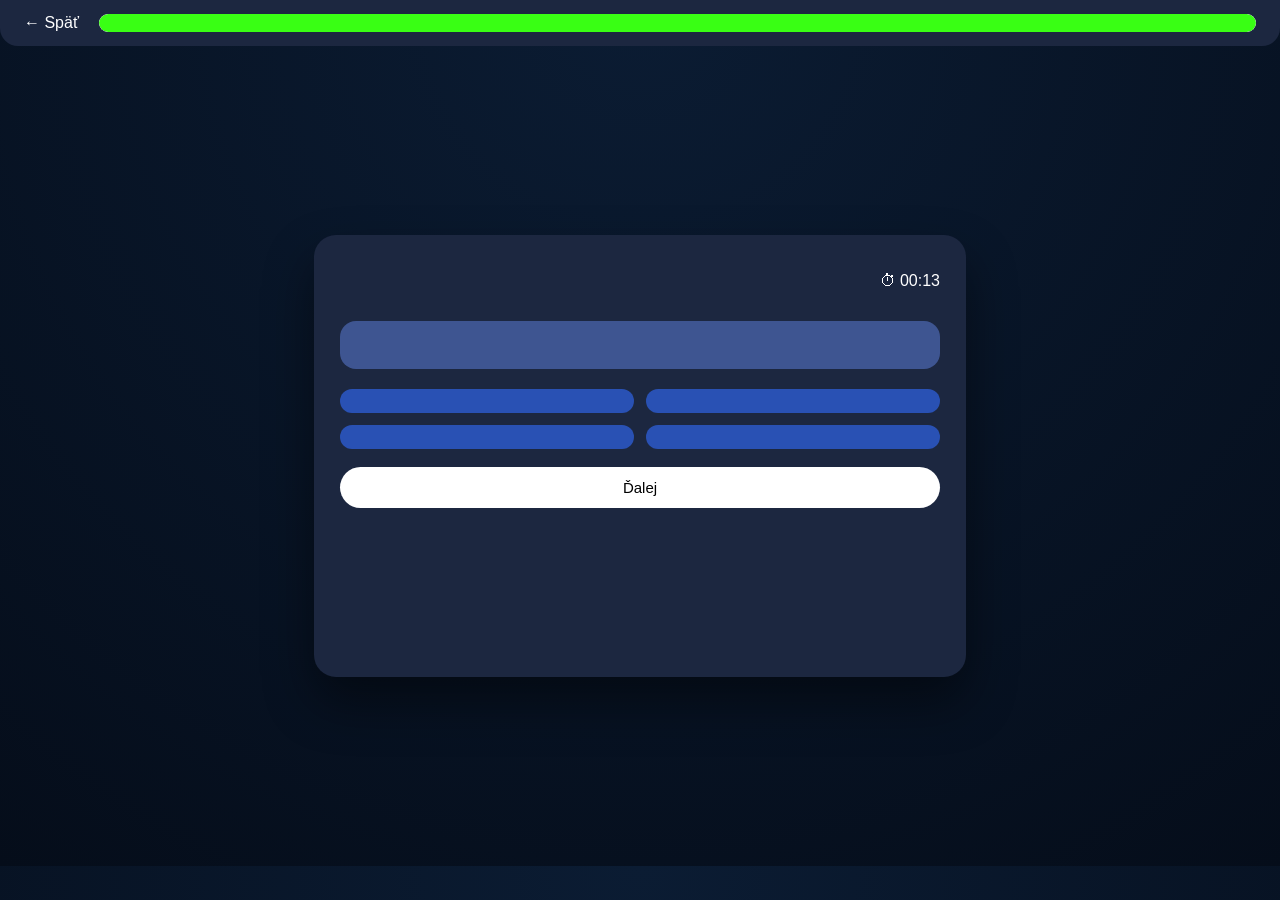
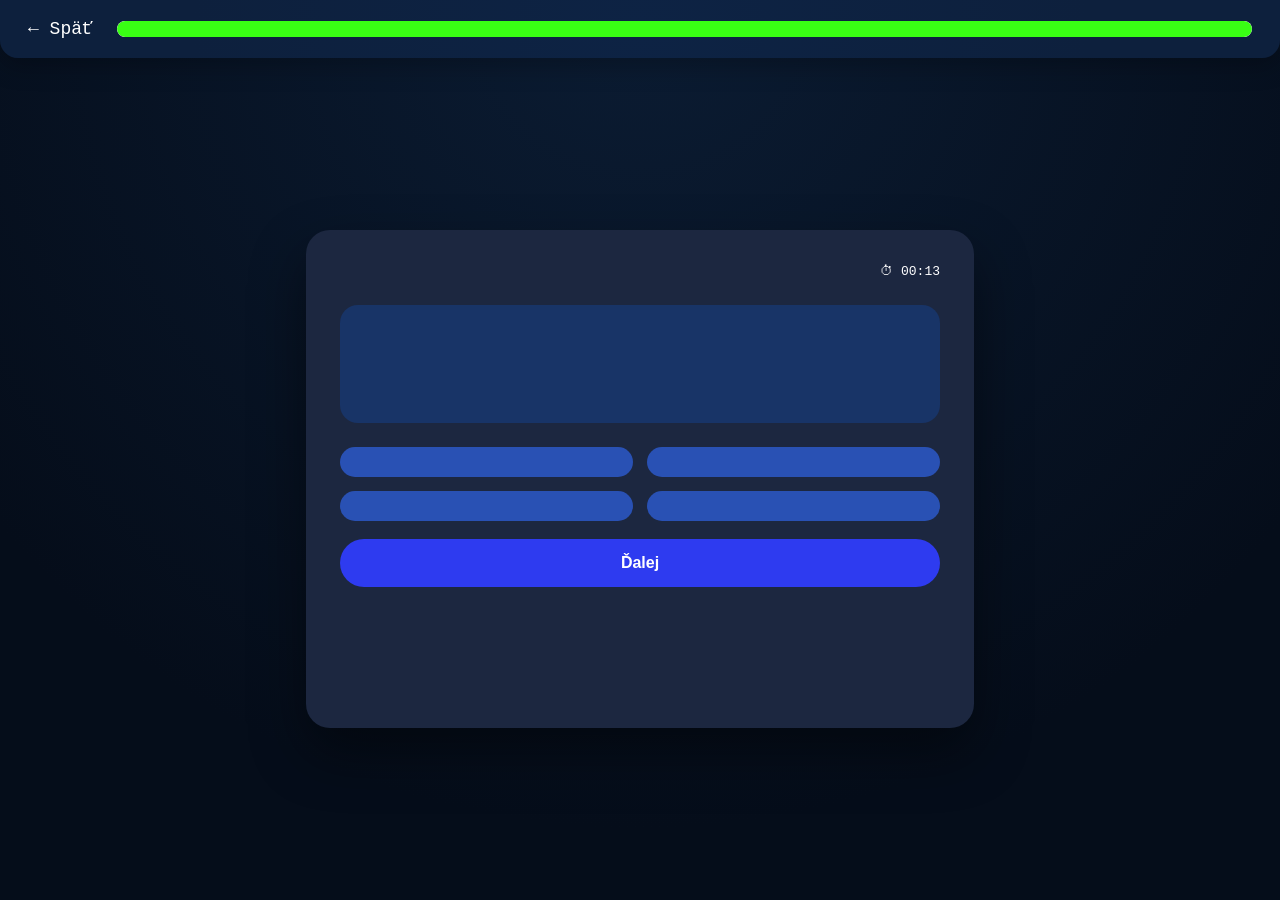

fixing the theory and quiz sections

--- a/quiz/quiz.css
+++ b/quiz/quiz.css
@@ -1,30 +1,39 @@
 /* BASE */
 body {
     margin: 0;
-    font-family: Arial, sans-serif;
-    background: radial-gradient(circle at top, #0b1c33, #050d1a);
+    font-family: monospace;
+    background: radial-gradient(circle at top, #0b1c33, #050d1a 75%);
+    color: white;
 }
 
 /* TOP BAR */
 .top-bar {
-    background: #1c2740;
-    padding: 14px 24px;
+    height: 58px;
+    padding: 0 28px;
+    background: radial-gradient(circle at center, #0d2344 0%, #0d203d 70%);
     display: flex;
     align-items: center;
-    gap: 20px;
+    gap: 24px;
+    box-shadow: 0 8px 24px rgba(0, 0, 0, 0.25);
     border-radius: 0 0 18px 18px;
 }
 
 .back-btn {
+
     color: white;
     text-decoration: none;
-    font-weight: 500;
+    font-size: 18px;
+
+    white-space: nowrap;
+
+
 }
 
+/* PROGRESS */
 .progress-bar {
     flex: 1;
-    background: white;
-    height: 18px;
+    background: #f8fafc;
+    height: 16px;
     border-radius: 999px;
     overflow: hidden;
 }
@@ -33,25 +42,27 @@ body {
     height: 100%;
     background: #39ff14;
     border-radius: 999px;
+    transition: width 0.3s ease;
 }
 
 /* CENTERING */
 .quiz-wrapper {
+    min-height: calc(100vh - 58px);
     display: flex;
     justify-content: center;
     align-items: center;
-    height: calc(100vh - 80px);
+    padding: 48px 40px;
+    box-sizing: border-box;
 }
 
 /* CARD */
 .quiz-card {
     width: 600px;
-    height: auto;
-    min-height: 390px;
+    min-height: 430px;
     background: #1c2740;
-    border-radius: 22px;
-    padding: 26px;
-    box-shadow: 0 25px 50px rgba(0,0,0,0.45);
+    border-radius: 24px;
+    padding: 34px;
+    box-shadow: 0 25px 55px rgba(0, 0, 0, 0.45);
     color: white;
 }
 
@@ -60,62 +71,60 @@ body {
     display: flex;
     justify-content: space-between;
     align-items: center;
+    margin-bottom: 26px;
 }
 
+.quiz-header h1,
+.quiz-header h2 {
+    margin: 0;
+    font-size: 28px;
+    line-height: 1.2;
+}
 
 /* QUESTION */
 .question-box {
-    background: #3e5591;
-    line-height: 1.5;
-    border-radius: 16px;
-    padding: 16px;
-    margin: 20px 0;
+    background: #183467;
+    line-height: 1.6;
+    border-radius: 18px;
+    padding: 24px 60px 24px 24px;
+    margin-bottom: 24px;
     position: relative;
+    min-height: 70px;
+    display: flex;
+    align-items: center;
 }
 
-.counter {
-    position: absolute;
-    top: 10px;
-    right: 14px;
-    font-size: 13px;
-    opacity: 0.9;
+.question-box p {
+    margin: 0;
+    font-size: 18px;
 }
+
 
 /* ANSWERS */
 .answers {
     display: grid;
     grid-template-columns: 1fr 1fr;
-    gap: 12px;
+    gap: 14px;
 }
-
 
 .answer-btn {
     background: #2951b4;
     color: white;
     border: none;
-    padding: 12px;
+    padding: 15px 18px;
     border-radius: 999px;
     cursor: pointer;
-    font-size: 14px;
+    font-size: 16px;
+    font-weight: 600;
+    transition: background 0.2s ease, transform 0.1s ease;
 }
 
 .answer-btn:hover {
-    background: #4d57ff;
+    background: #3f6ee0;
+    transform: translateY(-1px);
 }
 
-/* NEXT */
-.next-btn {
-    margin-top: 18px;
-    width: 100%;
-    background: white;
-    color: black;
-    border: none;
-    padding: 12px;
-    border-radius: 999px;
-    font-size: 15px;
-    cursor: pointer;
-}
-
+/* ANSWER STATES */
 .answer-btn.correct {
     background: #1f9d55;
     color: white;
@@ -126,15 +135,50 @@ body {
     color: white;
 }
 
+.answer-btn:disabled {
+    cursor: not-allowed;
+    opacity: 0.9;
+}
+
+.answer-btn:disabled:hover {
+    transform: none;
+}
+
+/* FEEDBACK */
 #feedback-box {
-    margin-top: 16px;
-    min-height: 24px;
+    margin-top: 18px;
+    min-height: 26px;
     text-align: center;
     color: white;
     font-size: 16px;
+    font-weight: 600;
+}
+
+/* NEXT */
+.next-btn {
+    margin-top: 18px;
+    width: 100%;
+    background: #f8fafc;
+    color: #0f172a;
+    border: none;
+    padding: 15px;
+    border-radius: 999px;
+    font-size: 16px;
+    font-weight: 700;
+    cursor: pointer;
+}
+
+.next-btn:not(:disabled) {
+    background: #2e3bf0;
+    color: white;
+}
+
+.next-btn:hover:not(:disabled) {
+    background: linear-gradient(135deg, #3000a6, #000ecc);
 }
 
 .next-btn:disabled {
-    opacity: 0.5;
+    opacity: 0.45;
     cursor: not-allowed;
 }
+
